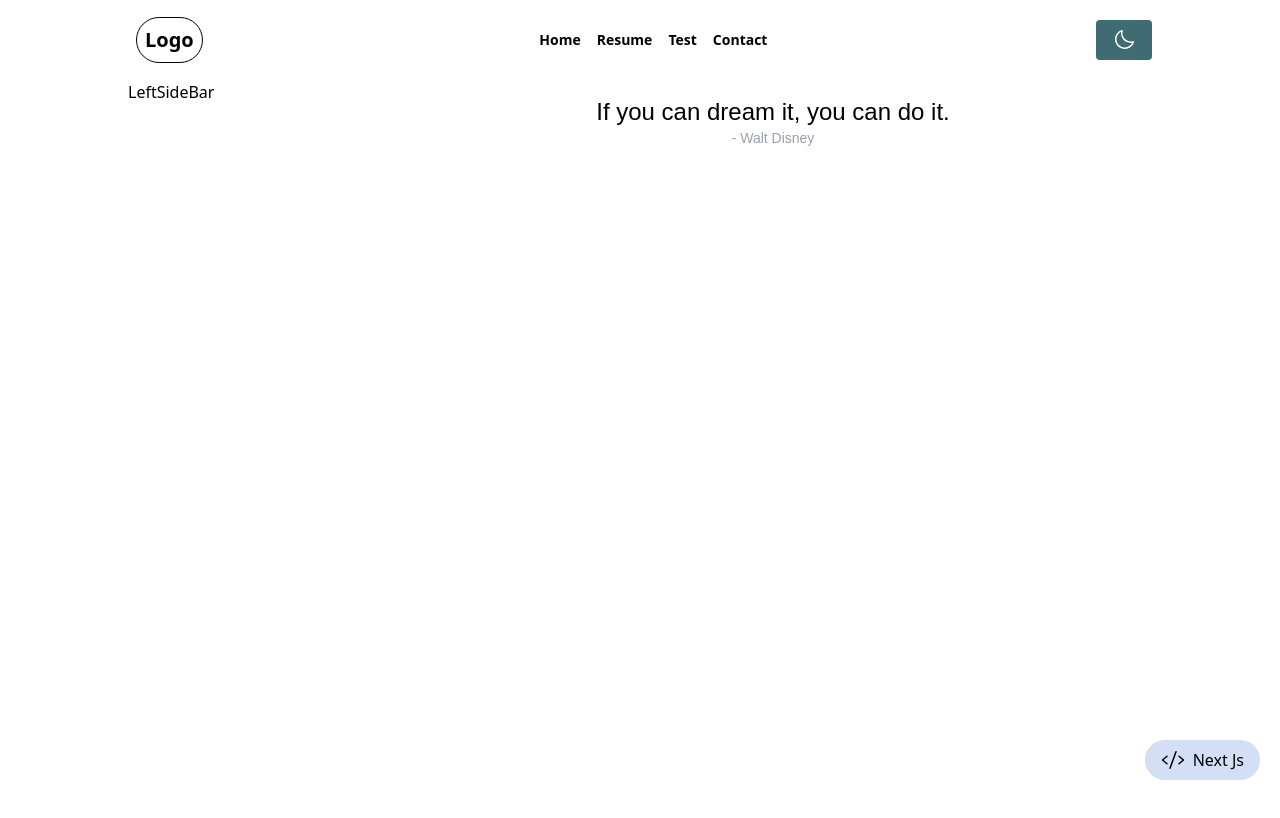
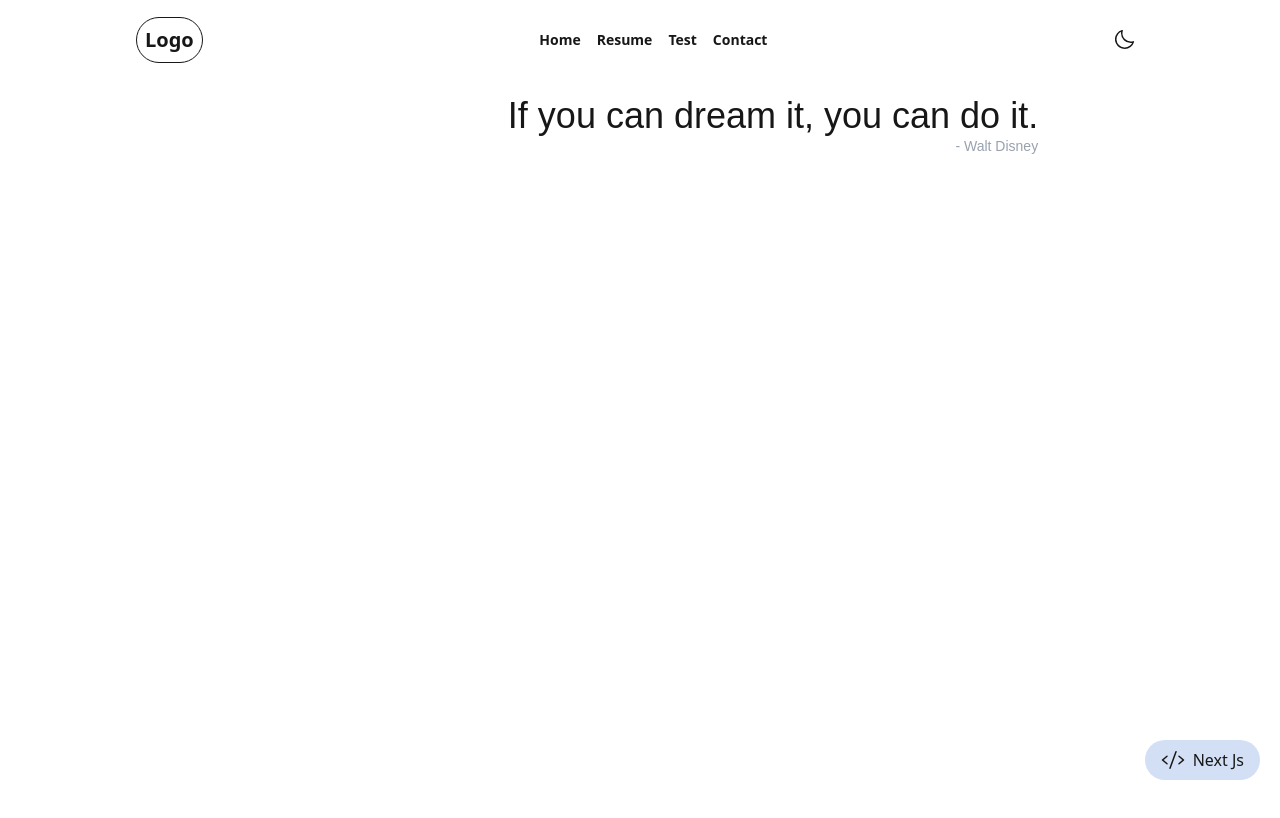
Before and after one commit to pyLuna/portfolio, a Next.js app in the folder next/: page / in a window 1280 px wide. Shown: the top 818 px of the page. Built offline with nearby package versions, Linux system fonts and the light colour scheme; no server answers; the database is empty; a web font is replaced by a local one.

Commit message:
adding description and displaying on side bar

```diff
--- a/next/src/app/admin/basic/page.tsx
+++ b/next/src/app/admin/basic/page.tsx
@@ -1,14 +1,16 @@
 "use client";
 import Button from "@/component/ui/Button";
+import TextArea from "@/component/ui/TextArea";
 import TextField from "@/component/ui/TextField";
-import { useBasicInfoHook } from "@/hooks/useBasicInfoHook";
+import { useBasicInfo } from "@/hooks/useBasicInfoHook";
+import { APIResponse } from "@/lib/types/response";
 import { Api } from "@/lib/utils/api.url";
 import { patch } from "@/lib/utils/fetch";
 import { useState } from "react";
 
 const BasicInfoPage = () => {
 
-    const basicInfo = useBasicInfoHook();
+    const basicInfo = useBasicInfo();
     const [loading, setLoading] = useState(false);
 
     const handleUpdate = async (e: React.FormEvent<HTMLFormElement>) => {
@@ -18,9 +20,9 @@ const BasicInfoPage = () => {
 
         const object = Object.fromEntries(formData.entries());
 
-        const res = await patch(Api.admin.basic, { data: object });
+        const res = await patch<APIResponse>(Api.admin.basic, { data: object });
         setLoading(false);
-        alert(`Save result: ${res}`);
+        alert(res?.message);
     }
 
     return (
@@ -62,6 +64,13 @@ const BasicInfoPage = () => {
                 type="email"
                 defaultValue={basicInfo.basicInfo?.email}
             />
+            <TextArea
+                label="Description"
+                name="description"
+                placeholder="Tell something about yourself"
+                required
+                defaultValue={basicInfo.basicInfo?.description}
+            />
             <Button loading={loading} variant="primary" type="submit">Save</Button>
         </form>
     )
--- a/next/src/app/globals.css
+++ b/next/src/app/globals.css
@@ -4,6 +4,7 @@
 body{
   margin: 0;
   padding: 0;
+  @apply bg-background text-foreground
 }
 
 /* Light theme color variables */
--- a/next/src/app/page.tsx
+++ b/next/src/app/page.tsx
@@ -11,7 +11,7 @@ const Home = () => {
 
   return (
     <div className="page">
-      <h1 className={`${font.className} grow flex text-center flex-col justify-center text-3xl lg:text-4xl`}>
+      <h1 className={`${font.className} grow flex w-fit place-self-center text-end flex-col justify-center !text-3xl lg:!text-4xl`}>
         If you can dream it, you can do it.
         <span className="text-sm text-gray-400">
           - Walt Disney
--- a/next/src/component/layout/LeftSidebar.tsx
+++ b/next/src/component/layout/LeftSidebar.tsx
@@ -1,15 +1,18 @@
 "use client";
 
+import { useBasicInfo } from "@/hooks/useBasicInfoHook";
 import { usePathname } from "next/navigation";
 
-const LeftSideBar = () => {
+/*******  8039df0f-2678-4dfe-8775-231f97655915  *******/const LeftSideBar = () => {
     const path = usePathname();
+    const basic_info = useBasicInfo();
 
     if (path.includes("admin")) return null;
 
     return (
-        <aside className="md:sticky md:top-20 self-start">
-            <h1>LeftSideBar</h1>
+        <aside className="md:sticky md:top-24 self-start m-4">
+            <h1 className="text-xl font-bold mb-6">{basic_info.basicInfo?.full_name}</h1>
+            <p className="whitespace-pre-line text-sm text-gray-500">{basic_info.basicInfo?.description}</p>
         </aside>
     )
 }
--- a/next/src/component/layout/ThemeTrigger.tsx
+++ b/next/src/component/layout/ThemeTrigger.tsx
@@ -17,6 +17,7 @@ const ThemeTrigger = () => {
     return (
         <div className='space-x-2'>
             <Button
+                variant='text'
                 onClick={handleThemeChange}
             >
                 {theme === 'light' ? (
--- a/next/src/component/ui/Button.tsx
+++ b/next/src/component/ui/Button.tsx
@@ -23,12 +23,12 @@ const Button = ({
     & ButtonHTMLAttributes<HTMLButtonElement>
 ) => {
 
-    let className = "text-white font-bold py-2 px-4 rounded";
+    let className = "font-bold py-2 px-4 rounded ";
 
-    if (variant === "text") className = "cursor-pointer hover:underline hover:text-primary-200 hover:font-bold bg-transparent";
-    if (variant === "destructive") className += " bg-red-500 hover:bg-red-700";
-    if (variant === "secondary") className += " bg-secondary-500 hover:bg-secondary-700";
-    if (variant === "primary") className += " bg-primary-500 hover:bg-primary-700";
+    if (variant === "text") className += "cursor-pointer hover:underline hover:text-primary-200 hover:font-bold bg-transparent";
+    if (variant === "destructive") className += "text-white bg-red-500 hover:bg-red-700";
+    if (variant === "secondary") className += "text-white bg-secondary-500 hover:bg-secondary-700";
+    if (variant === "primary") className += "text-white bg-primary-500 hover:bg-primary-700";
 
     return (
         <button
--- /dev/null
+++ b/next/src/component/ui/TextArea.tsx
@@ -0,0 +1,28 @@
+import { TextareaHTMLAttributes } from "react";
+
+type TextAreaProps = {
+    label: string;
+    description?: string;
+} & TextareaHTMLAttributes<HTMLTextAreaElement>
+
+const TextArea = ({
+    label,
+    description,
+    ...props
+}: TextAreaProps) => {
+    return (
+        <label className="flex flex-col gap-1">
+            <p>{label}</p>
+            <textarea
+                className="p-2 border rounded-md placeholder:text-gray-400"
+                {...props}
+                rows={4}
+            />
+            {description && (
+                <small className="text-sm text-gray-400">{description}</small>
+            )}
+        </label>
+    )
+}
+
+export default TextArea;
--- a/next/src/hooks/useBasicInfoHook.tsx
+++ b/next/src/hooks/useBasicInfoHook.tsx
@@ -4,7 +4,7 @@ import { get, post } from "@/lib/utils/fetch";
 import { useQuery } from "@tanstack/react-query";
 import { useAdminContextHook } from "./useAdminHook";
 
-export const useBasicInfoHook = () => {
+export const useBasicInfo = () => {
     const adminContext = useAdminContextHook();
 
     const { data: basicInfo, isLoading, isError } = useQuery({
--- a/next/src/lib/types/basic_info.ts
+++ b/next/src/lib/types/basic_info.ts
@@ -7,4 +7,5 @@ export interface BasicInfoType {
     zip_code: string;
     phone_number: string;
     email: string;
+    description: string;
 }
--- /dev/null
+++ b/next/src/lib/types/response.ts
@@ -0,0 +1,4 @@
+export type APIResponse = {
+    string_code?: string;
+    message?: string;
+}
```
